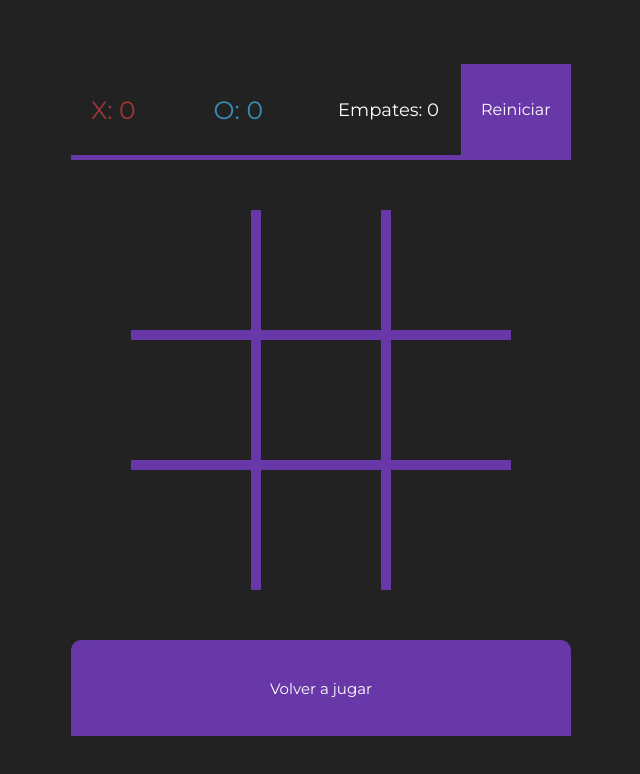
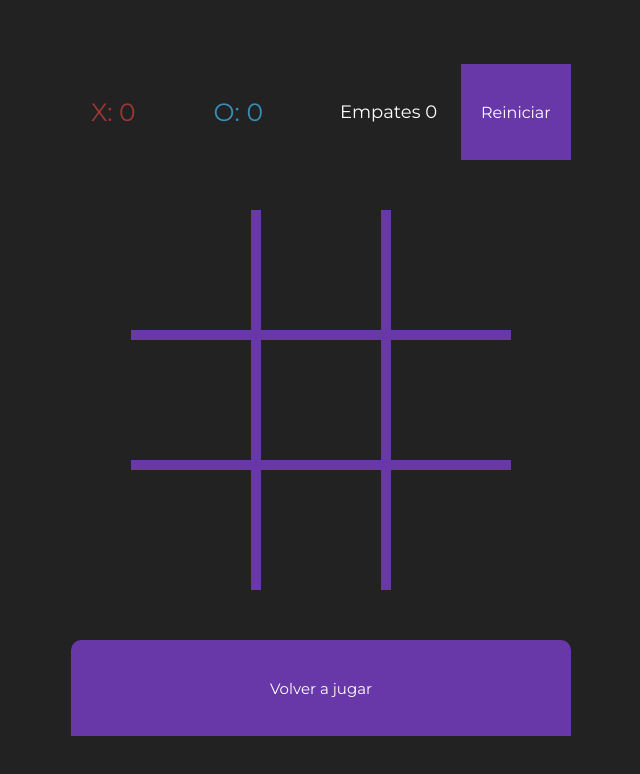
Before and after one commit to JuanPE44/tateti, a plain HTML site: page index.html in a window 1280 px wide. Shown: the whole page, without its empty margins (319-959 px from the left). Drawn offline with Linux system fonts and the light colour scheme.

Commit message:
actualizacion de estilos

```diff
--- a/index.html
+++ b/index.html
@@ -12,9 +12,9 @@
 <body>
     <div class="contenedor-app">
     	<div class="informacion">
-    	    <div class="jugadorX">X: 0</div>
-    	    <div class="jugadorO">O: 0</div>
-    	    <div class="empates">Empates: 0</div>
+    	    <div class="jugadorX">X:  0</div>
+    	    <div class="jugadorO">O:  0</div>
+    	    <div class="empates">Empates 0</div>
     	    <button class="reiniciar">Reiniciar</button>
         </div>
         <div class="contenedor-cajas">
--- a/styles.css
+++ b/styles.css
@@ -44,8 +44,6 @@ body {
 	justify-content: center;
 	align-items: center;
 	padding: 0;
-	border-bottom: .5rem solid var(--color-tablero);
-
 }
 
 .jugadorX {
```
